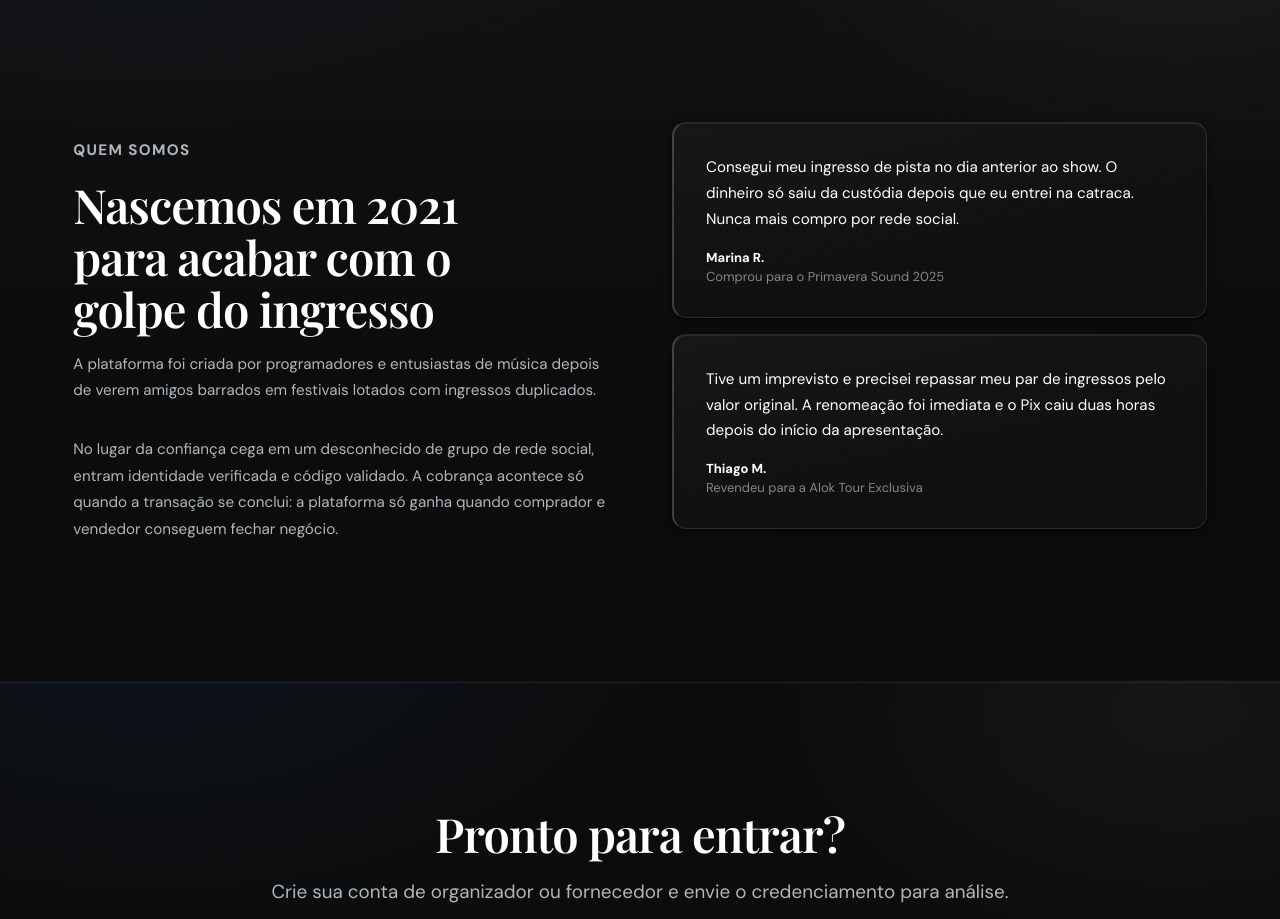
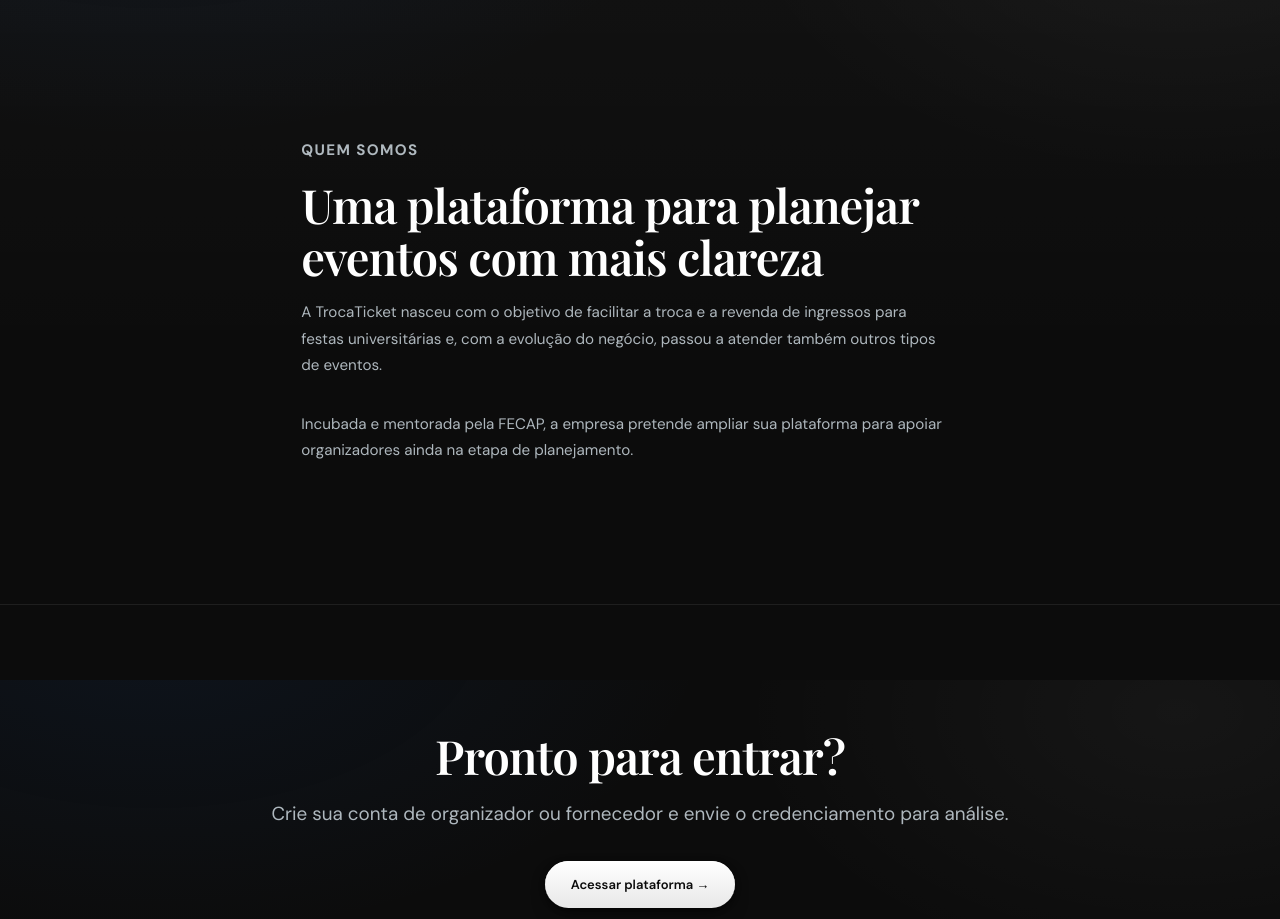
Before and after one commit to 2026-2-MCC2/Projeto6, a React (Vite) app in the folder Entrega1/DesenvolvimentoWebFullstack/ticketudo/: page / in a window 1280 px wide. Shown: the part 3320-4239 px from the top of the page. Built offline with nearby package versions, Linux system fonts and the light colour scheme; no server answers; a web font is replaced by a local one.

Commit message:
CON-02: remover conteudo inventado da pagina inicial

```diff
--- a/Entrega1/DesenvolvimentoWebFullstack/ticketudo/src/data/paginaInicial.js
+++ b/Entrega1/DesenvolvimentoWebFullstack/ticketudo/src/data/paginaInicial.js
@@ -10,23 +10,6 @@ export const destaques = [
   { id: 'perfis', rotulo: 'Perfis', valor: 3, texto: 'administrador, organizador e fornecedor' },
   { id: 'etapas', rotulo: 'Etapas', valor: 4, texto: 'do cadastro à revisão do evento' },
   { id: 'negociacao', rotulo: 'Negociação', valor: 'Chat', texto: 'entre organizador e fornecedor' },
-]
-
-export const testimonials = [
-  {
-    id: 'dep-1',
-    quote:
-      'Consegui meu ingresso de pista no dia anterior ao show. O dinheiro só saiu da custódia depois que eu entrei na catraca. Nunca mais compro por rede social.',
-    author: 'Marina R.',
-    detail: 'Comprou para o Primavera Sound 2025',
-  },
-  {
-    id: 'dep-2',
-    quote:
-      'Tive um imprevisto e precisei repassar meu par de ingressos pelo valor original. A renomeação foi imediata e o Pix caiu duas horas depois do início da apresentação.',
-    author: 'Thiago M.',
-    detail: 'Revendeu para a Alok Tour Exclusiva',
-  },
 ]
 
 // as quatro regras da plataforma (cada uma confere com uma rota do backend)
--- a/Entrega1/DesenvolvimentoWebFullstack/ticketudo/src/pages/Home.jsx
+++ b/Entrega1/DesenvolvimentoWebFullstack/ticketudo/src/pages/Home.jsx
@@ -2,7 +2,7 @@ import Contador from '../components/Contador'
 import Icon from '../components/Icon'
 import Logo from '../components/Logo'
 import Revela from '../components/Revela'
-import { destaques, guarantees, testimonials } from '../data/paginaInicial'
+import { destaques, guarantees } from '../data/paginaInicial'
 import { profiles, todosOsPapeis } from '../data/profiles'
 
 const passos = [
@@ -190,31 +190,17 @@ export default function Home({ onEnter }) {
         <div className="wrap historia-grade">
           <Revela>
             <p className="eyebrow">Quem somos</p>
-            <h2>Nascemos em 2021 para acabar com o golpe do ingresso</h2>
+            <h2>Uma plataforma para planejar eventos com mais clareza</h2>
             <p className="lead">
-              A plataforma foi criada por programadores e entusiastas de música depois de verem
-              amigos barrados em festivais lotados com ingressos duplicados.
+              A TrocaTicket nasceu com o objetivo de facilitar a troca e a revenda de ingressos
+              para festas universitárias e, com a evolução do negócio, passou a atender também
+              outros tipos de eventos.
             </p>
             <p>
-              No lugar da confiança cega em um desconhecido de grupo de rede social, entram
-              identidade verificada e código validado. A cobrança acontece só quando a transação se
-              conclui: a plataforma só ganha quando comprador e vendedor conseguem fechar negócio.
+              Incubada e mentorada pela FECAP, a empresa pretende ampliar sua plataforma para
+              apoiar organizadores ainda na etapa de planejamento.
             </p>
           </Revela>
-
-          <div className="depoimentos">
-            {testimonials.map((item, i) => (
-              <Revela atraso={i * 90} key={item.id}>
-                <blockquote>
-                  <p>{item.quote}</p>
-                  <footer>
-                    <strong>{item.author}</strong>
-                    <span>{item.detail}</span>
-                  </footer>
-                </blockquote>
-              </Revela>
-            ))}
-          </div>
         </div>
       </section>
 
--- a/Entrega1/DesenvolvimentoWebFullstack/ticketudo/src/styles/site.css
+++ b/Entrega1/DesenvolvimentoWebFullstack/ticketudo/src/styles/site.css
@@ -361,55 +361,16 @@
   margin-top: var(--espaco-3);
 }
 
-/* --- historia e depoimentos --- */
+/* --- historia --- */
 
 .historia-grade {
-  display: grid;
-  grid-template-columns: minmax(0, 1fr) minmax(0, 1fr);
-  gap: var(--espaco-8);
-  align-items: start;
+  max-width: 760px;
 }
 
 .historia-grade p {
   color: var(--text-muted);
   font-size: var(--text-body);
   line-height: 1.75;
-}
-
-.depoimentos {
-  display: grid;
-  gap: var(--espaco-2);
-}
-
-.depoimentos blockquote {
-  margin: 0;
-  padding: var(--espaco-4);
-  background: linear-gradient(168deg, #171717, #101010 68%);
-  border: 1px solid var(--border);
-  border-left: 2px solid var(--border-strong);
-  border-radius: var(--raio-md);
-  box-shadow: var(--realce), var(--sombra-rasa);
-}
-
-.depoimentos blockquote p {
-  margin: 0 0 var(--espaco-2);
-  color: var(--text);
-  font-size: var(--text-body);
-  line-height: 1.7;
-}
-
-.depoimentos footer {
-  display: grid;
-  gap: 2px;
-}
-
-.depoimentos strong {
-  font-size: var(--text-small);
-}
-
-.depoimentos span {
-  color: var(--text-dim);
-  font-size: var(--text-small);
 }
 
 /* --- chamada final --- */
@@ -462,13 +423,6 @@
    Telas pequenas
    -------------------------------------------------------------------------- */
 
-@media (max-width: 860px) {
-  .historia-grade {
-    grid-template-columns: minmax(0, 1fr);
-    gap: var(--espaco-5);
-  }
-}
-
 @media (max-width: 640px) {
   .site-header nav {
     display: none;
```
